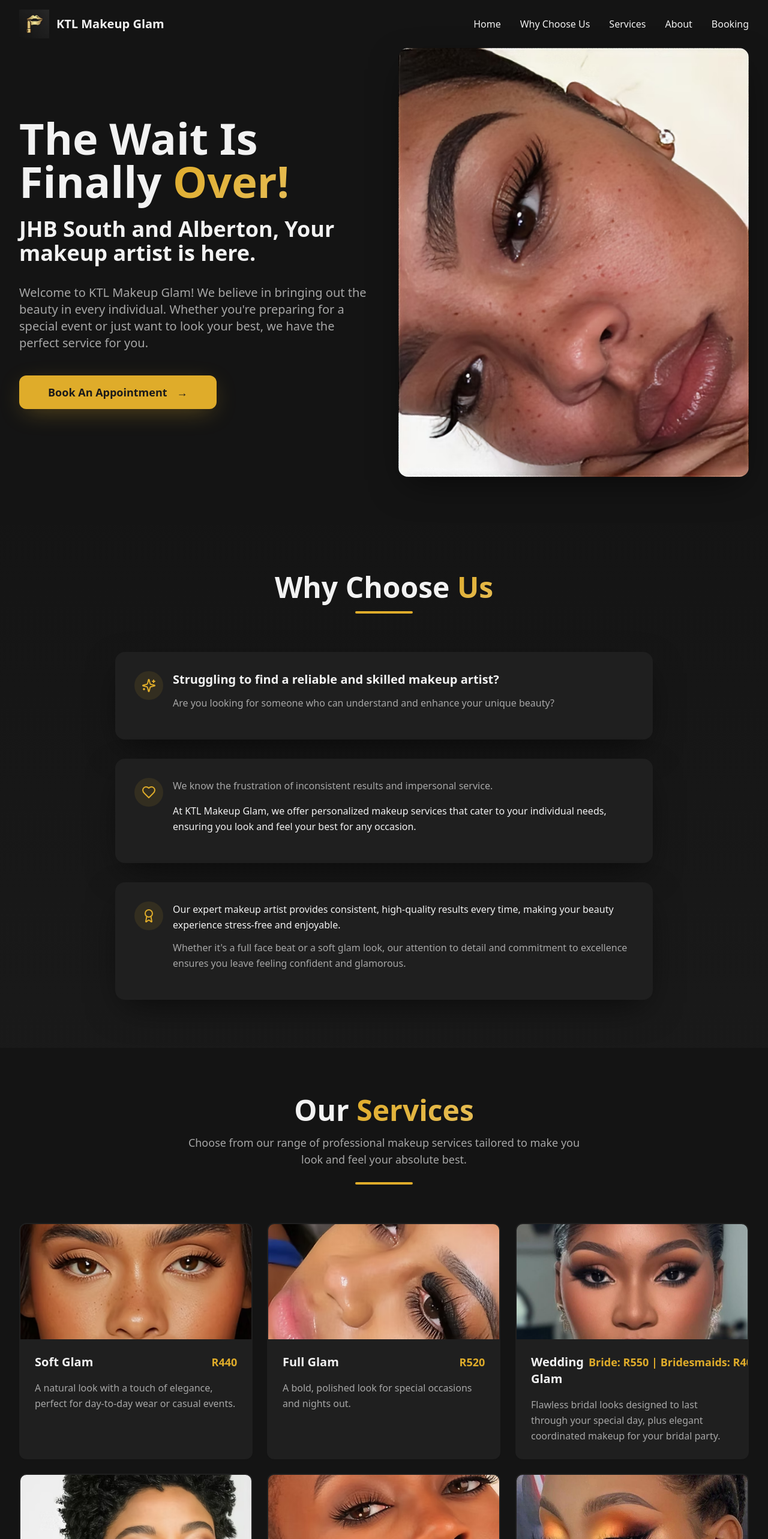
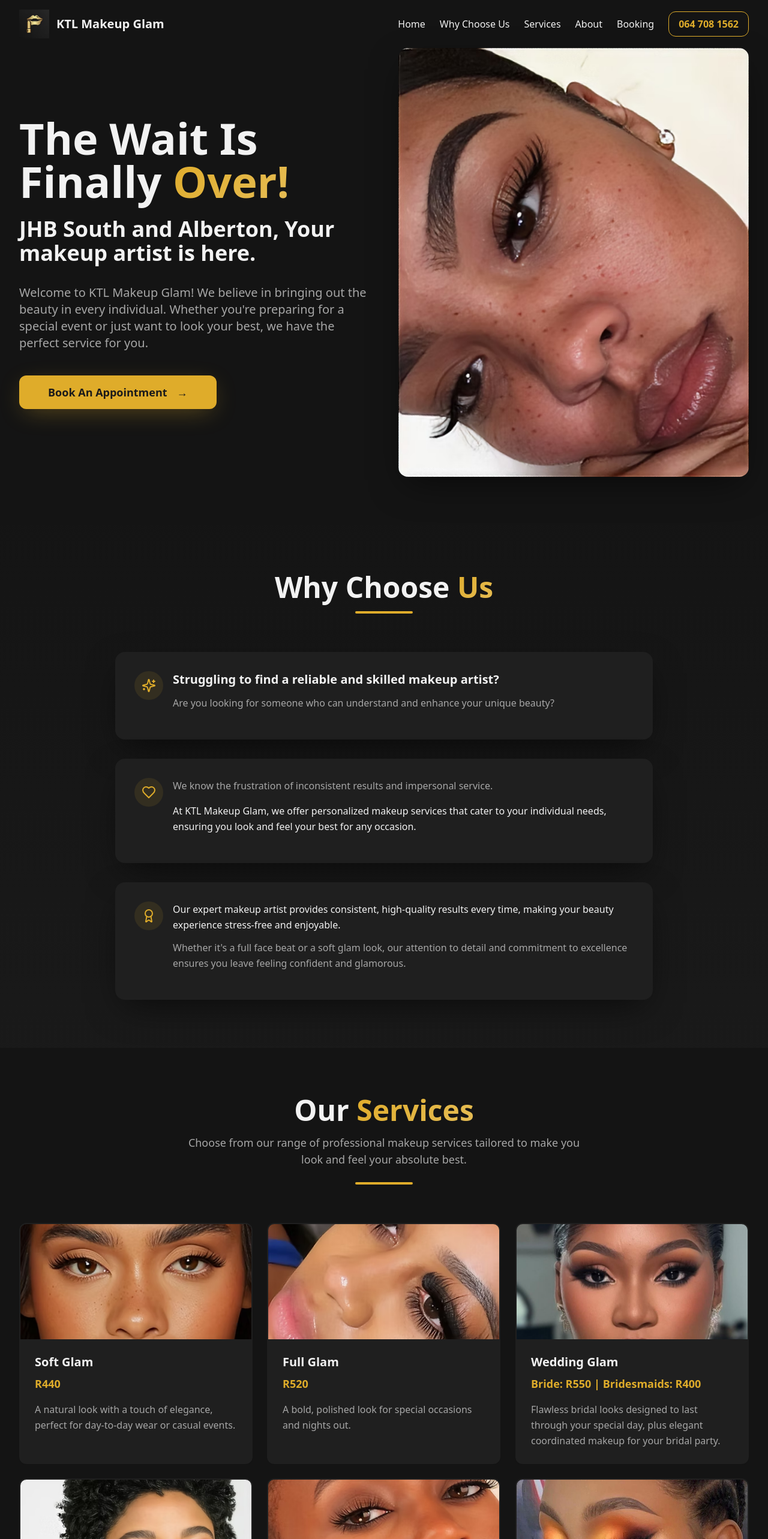
Before and after one commit to archtqwbagncy/ktlmakeupglam, a React (Vite) app: page / in a window 1280 px wide. Shown: the top 2566 px of the page at 60% size. Built offline with nearby package versions, Linux system fonts and the light colour scheme; the HTML template or start-up script is replaced by a standard one.

Commit message:
Fix: Update phone number and improve responsiveness

```diff
--- a/src/components/Footer.tsx
+++ b/src/components/Footer.tsx
@@ -34,10 +34,13 @@ const Footer = () => {
                   1448
                 </div>
               </div>
-              <div className="flex items-center gap-3">
+              <a
+                href="tel:+27647081562"
+                className="flex items-center gap-3 hover:text-primary transition-colors cursor-pointer"
+              >
                 <Phone className="w-5 h-5 text-primary" />
-                <span className="text-muted-foreground">+27 123 456 789</span>
-              </div>
+                <span className="text-muted-foreground hover:text-primary">064 708 1562</span>
+              </a>
               <div className="flex items-center gap-3">
                 <Mail className="w-5 h-5 text-primary" />
                 <span className="text-muted-foreground">info@ktlmakeupglam.co.za</span>
--- a/src/components/Navbar.tsx
+++ b/src/components/Navbar.tsx
@@ -60,7 +60,7 @@ const Navbar = () => {
           </button>
 
           {/* Desktop Navigation */}
-          <div className="hidden md:flex items-center space-x-8">
+          <div className="hidden md:flex items-center space-x-6">
             {navLinks.map((link) => (
               <button
                 key={link.id}
@@ -71,6 +71,12 @@ const Navbar = () => {
                 <span className="absolute bottom-0 left-0 w-0 h-0.5 bg-primary transition-all duration-300 group-hover:w-full"></span>
               </button>
             ))}
+            <a
+              href="tel:+27647081562"
+              className="text-primary hover:text-primary/80 transition-colors duration-300 font-bold flex items-center gap-2 border border-primary px-4 py-2 rounded-lg hover:bg-primary/10"
+            >
+              <span>064 708 1562</span>
+            </a>
           </div>
 
           {/* Mobile Menu Button */}
@@ -99,6 +105,12 @@ const Navbar = () => {
                   {link.label}
                 </button>
               ))}
+              <a
+                href="tel:+27647081562"
+                className="text-primary hover:text-primary/80 transition-colors duration-300 font-bold px-4 py-2 text-left border border-primary rounded-lg hover:bg-primary/10 mx-4"
+              >
+                064 708 1562
+              </a>
             </div>
           </div>
         )}
--- a/src/components/Services.tsx
+++ b/src/components/Services.tsx
@@ -136,11 +136,11 @@ const Services = () => {
                 </div>
               )}
               <div className="p-6">
-                <div className="flex justify-between items-start mb-4">
-                  <h3 className="text-xl font-bold text-foreground group-hover:text-primary transition-colors">
+                <div className="mb-4">
+                  <h3 className="text-xl font-bold text-foreground group-hover:text-primary transition-colors mb-2">
                     {service.name}
                   </h3>
-                  <span className="text-lg font-bold text-primary whitespace-nowrap ml-2">
+                  <span className="text-lg font-bold text-primary block">
                     {service.price}
                   </span>
                 </div>
```
